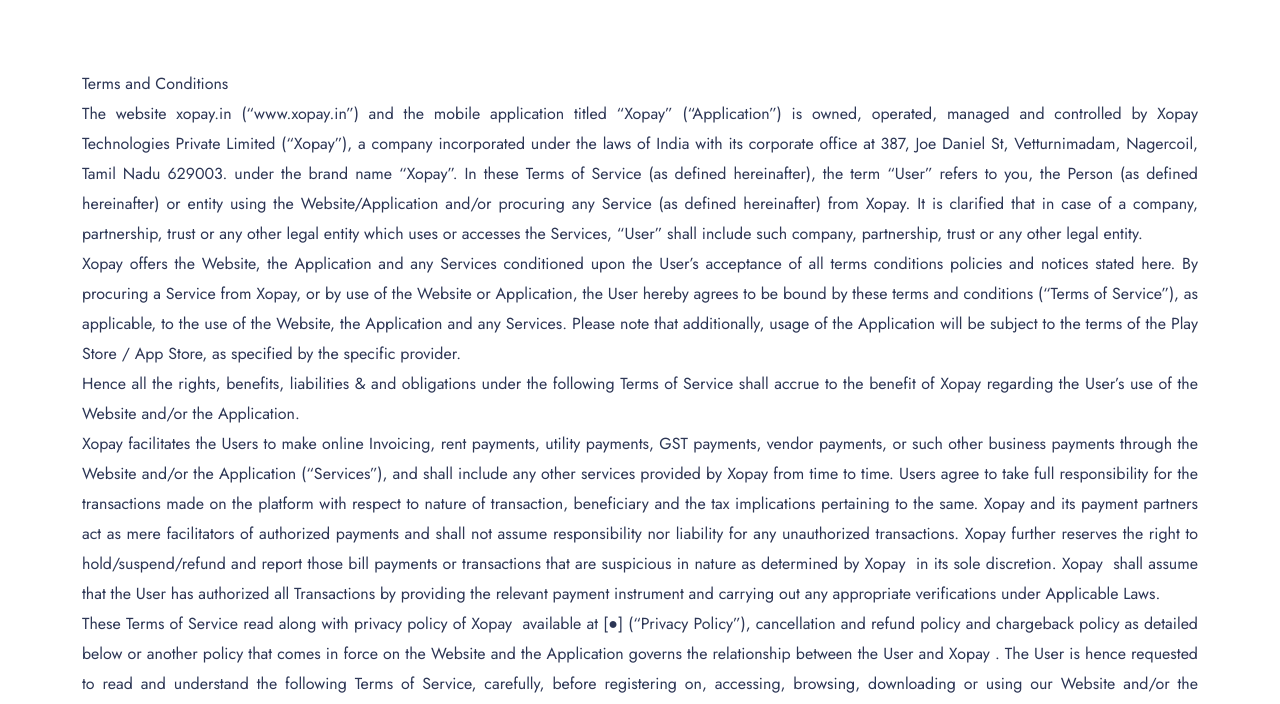
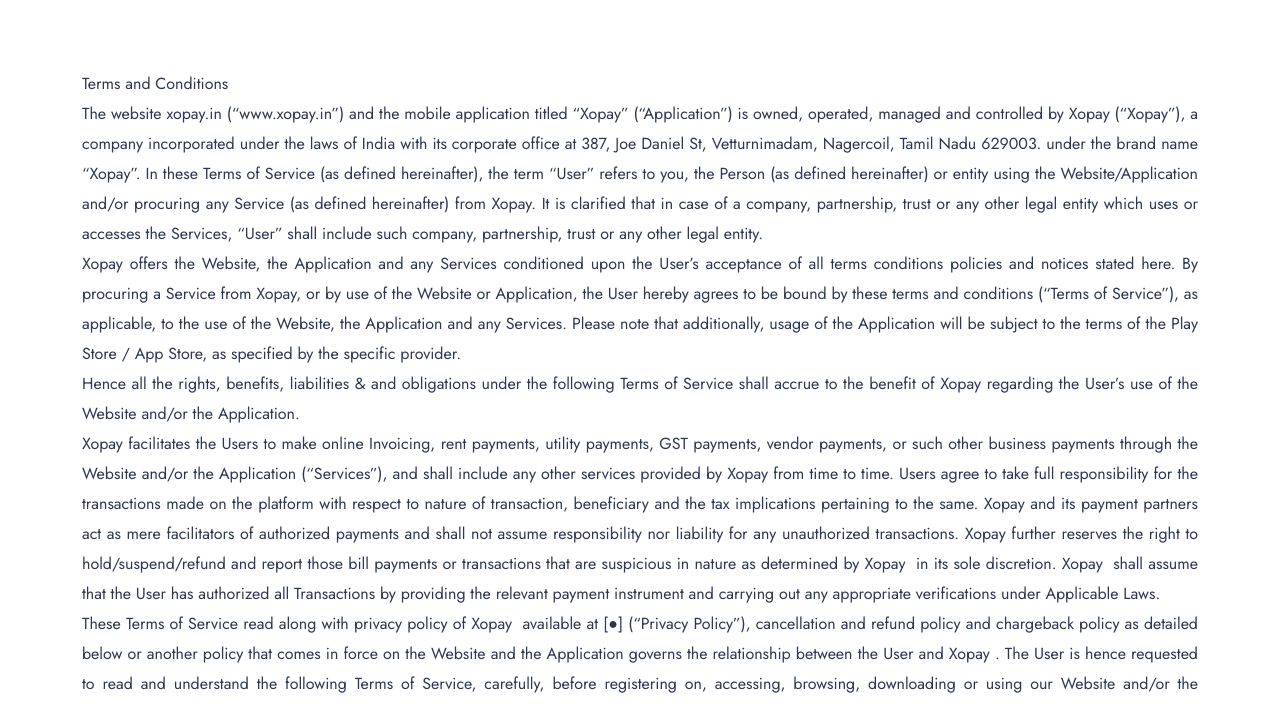
Before and after one commit to sivastu/wx-4-staticwebsite, a plain HTML site: page Terms.html in a window 1280 px wide. Shown: the part 82-786 px from the top of the page. Drawn offline with Linux system fonts and the light colour scheme.

Commit message:
Update Terms.html

```diff
--- a/Terms.html
+++ b/Terms.html
@@ -128,7 +128,7 @@
                             <div class="main-content">
                                 <div style="margin-top: 150px;margin-bottom: 50px;text-align:justify;">
                                     <p style="text-align: justify;"><span style="font-size:12pt;">Terms and Conditions</span></p>
-<p style="text-align: justify;"><span style="font-size:12pt;">The website xopay.in (&ldquo;www.xopay.in&rdquo;) and the mobile application titled &ldquo;Xopay&rdquo; (&ldquo;Application&rdquo;) is owned, operated, managed and controlled by Xopay Technologies Private Limited (&ldquo;Xopay&rdquo;), a company incorporated under the laws of India with its corporate office at 387, Joe Daniel St, Vetturnimadam, Nagercoil, Tamil Nadu 629003. under the brand name &ldquo;Xopay&rdquo;. In these Terms of Service (as defined hereinafter), the term &ldquo;User&rdquo; refers to you, the Person (as defined hereinafter) or entity using the Website/Application and/or procuring any Service (as defined hereinafter) from Xopay. It is clarified that in case of a company, partnership, trust or any other legal entity which uses or accesses the Services, &ldquo;User&rdquo; shall include such company, partnership, trust or any other legal entity.</span></p>
+<p style="text-align: justify;"><span style="font-size:12pt;">The website xopay.in (&ldquo;www.xopay.in&rdquo;) and the mobile application titled &ldquo;Xopay&rdquo; (&ldquo;Application&rdquo;) is owned, operated, managed and controlled by Xopay (&ldquo;Xopay&rdquo;), a company incorporated under the laws of India with its corporate office at 387, Joe Daniel St, Vetturnimadam, Nagercoil, Tamil Nadu 629003. under the brand name &ldquo;Xopay&rdquo;. In these Terms of Service (as defined hereinafter), the term &ldquo;User&rdquo; refers to you, the Person (as defined hereinafter) or entity using the Website/Application and/or procuring any Service (as defined hereinafter) from Xopay. It is clarified that in case of a company, partnership, trust or any other legal entity which uses or accesses the Services, &ldquo;User&rdquo; shall include such company, partnership, trust or any other legal entity.</span></p>
 <p style="text-align: justify;"><span style="font-size:12pt;">Xopay offers the Website, the Application and any Services conditioned upon the User&rsquo;s acceptance of all terms conditions policies and notices stated here. By procuring a Service from Xopay, or by use of the Website or Application, the User hereby agrees to be bound by these terms and conditions (&ldquo;Terms of Service&rdquo;), as applicable, to the use of the Website, the Application and any Services. Please note that additionally, usage of the Application will be subject to the terms of the Play Store / App Store, as specified by the specific provider.&nbsp;</span></p>
 <p style="text-align: justify;"><span style="font-size:12pt;">Hence all the rights, benefits, liabilities &amp; and obligations under the following Terms of Service shall accrue to the benefit of Xopay regarding the User&rsquo;s use of the Website and/or the Application.</span></p>
 <p style="text-align: justify;"><span style="font-size:12pt;">Xopay facilitates the Users to make online Invoicing, rent payments, utility payments, GST payments, vendor payments, or such other business payments through the Website and/or the Application (&ldquo;Services&rdquo;), and shall include any other services provided by Xopay from time to time. Users agree to take full responsibility for the transactions made on the platform with respect to nature of transaction, beneficiary and the tax implications pertaining to the same. Xopay and its payment partners act as mere facilitators of authorized payments and shall not assume responsibility nor liability for any unauthorized transactions. Xopay further reserves the right to hold/suspend/refund and report those bill payments or transactions that are suspicious in nature as determined by Xopay &nbsp;in its sole discretion. Xopay &nbsp;shall assume that the User has authorized all Transactions by providing the relevant payment instrument and carrying out any appropriate verifications under Applicable Laws.</span></p>
```
